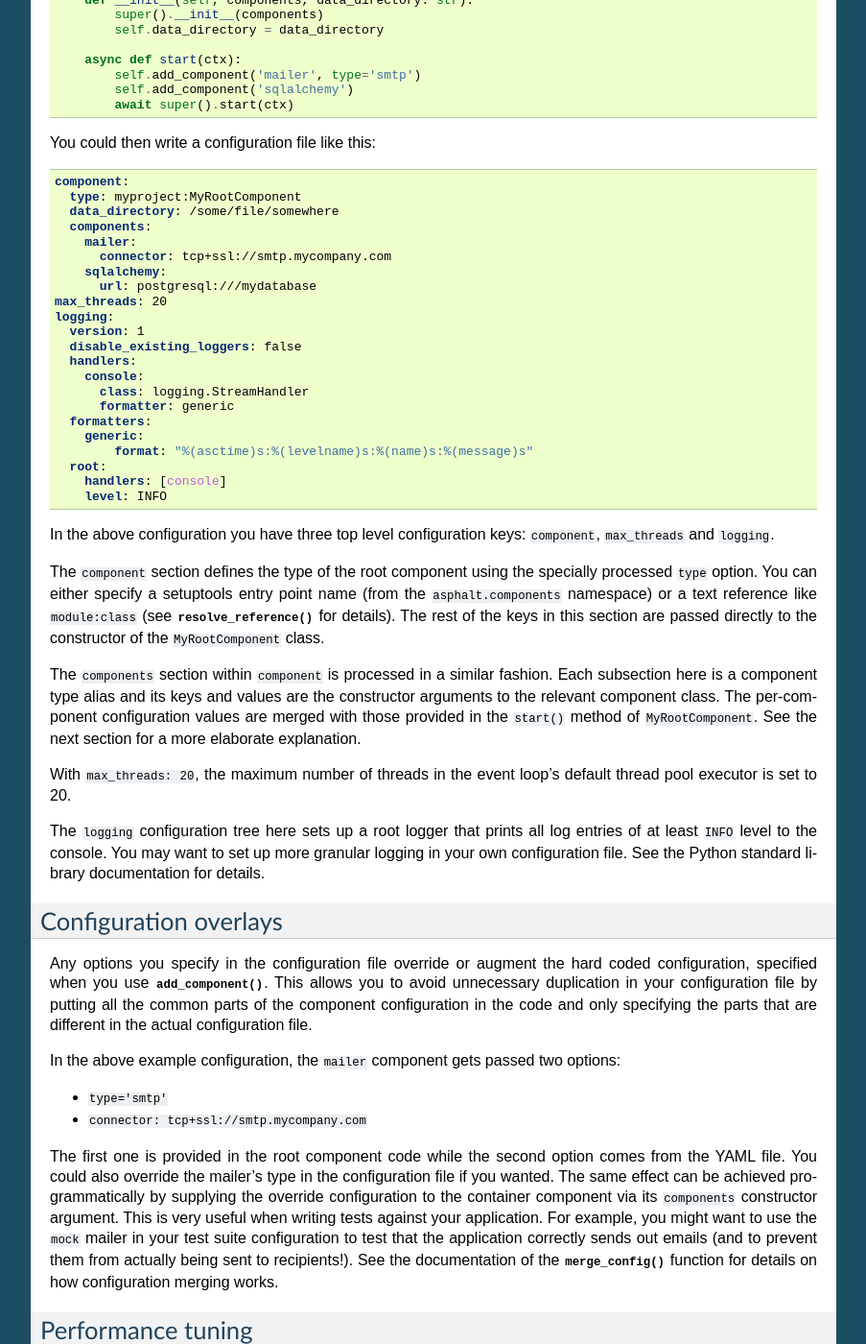
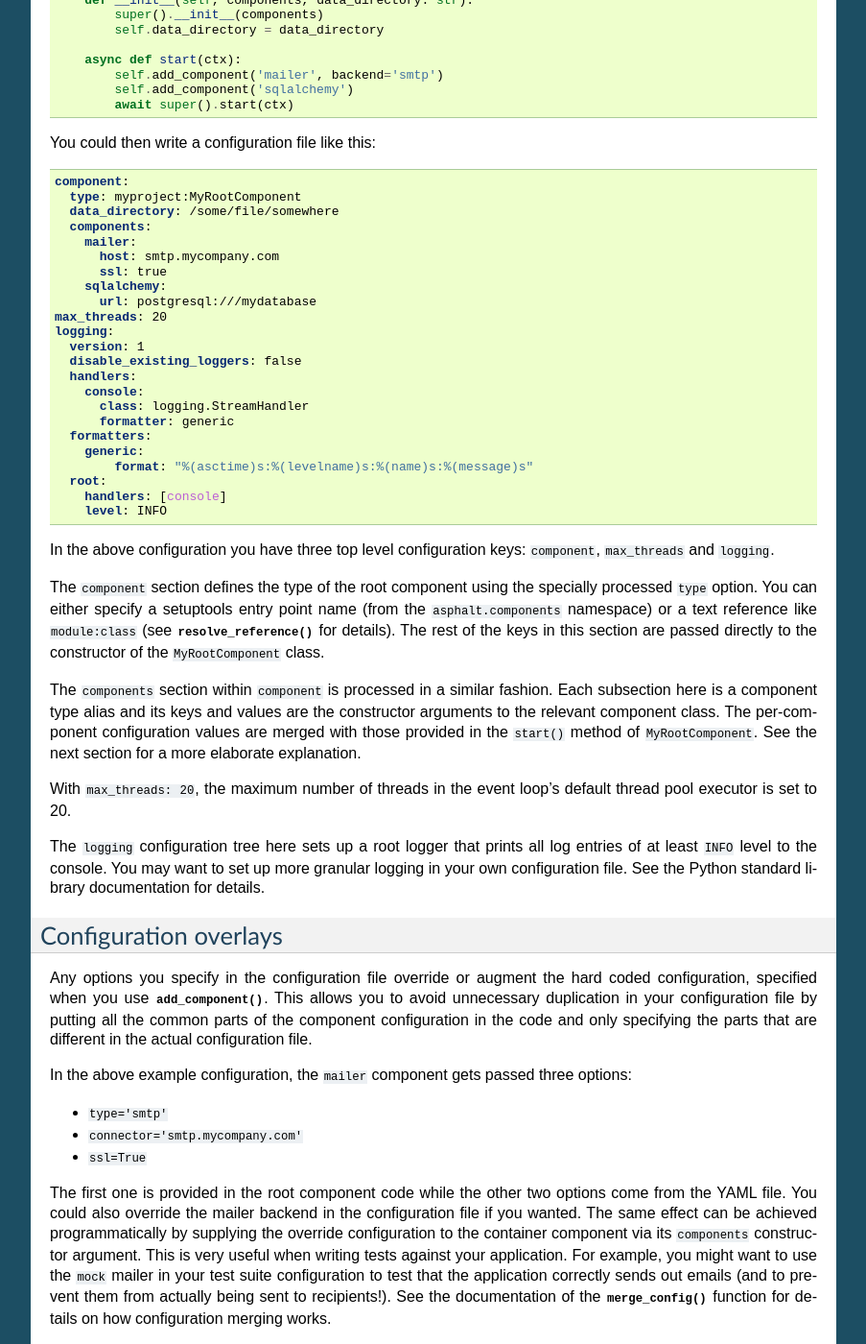
Before and after one commit to asphalt-framework/asphalt, a Sphinx documentation site: the page built from docs/userguide/deployment.rst, in a window 1280 px wide and 1400 px high, scrolled down 788 px. Shown: the whole window at 96% size, without its empty margins (198-1101 px from the left). Built offline with Sphinx 7.4.7, drawn with Linux system fonts in a browser that asks for light colours.

Commit message:
Fixed example configuration in deployment docs
The connector system is gone and the mailer has been updated accordingly.
Also, the "type" argument was wrong to begin with.

```diff
--- a/docs/userguide/deployment.rst
+++ b/docs/userguide/deployment.rst
@@ -46,7 +46,7 @@ Suppose you had the following component class as your root component::
             self.data_directory = data_directory
 
         async def start(ctx):
-            self.add_component('mailer', type='smtp')
+            self.add_component('mailer', backend='smtp')
             self.add_component('sqlalchemy')
             await super().start(ctx)
 
@@ -59,7 +59,8 @@ You could then write a configuration file like this:
       data_directory: /some/file/somewhere
       components:
         mailer:
-          connector: tcp+ssl://smtp.mycompany.com
+          host: smtp.mycompany.com
+          ssl: true
         sqlalchemy:
           url: postgresql:///mydatabase
     max_threads: 20
@@ -109,13 +110,14 @@ This allows you to avoid unnecessary duplication in your configuration file by p
 common parts of the component configuration in the code and only specifying the parts that are
 different in the actual configuration file.
 
-In the above example configuration, the ``mailer`` component gets passed two options:
+In the above example configuration, the ``mailer`` component gets passed three options:
 
 * ``type='smtp'``
-* ``connector: tcp+ssl://smtp.mycompany.com``
+* ``connector='smtp.mycompany.com'``
+* ``ssl=True``
 
-The first one is provided in the root component code while the second option comes from the YAML
-file. You could also override the mailer's type in the configuration file if you wanted. The same
+The first one is provided in the root component code while the other two options come from the YAML
+file. You could also override the mailer backend in the configuration file if you wanted. The same
 effect can be achieved programmatically by supplying the override configuration to the container
 component via its ``components`` constructor argument. This is very useful when writing tests
 against your application. For example, you might want to use the ``mock`` mailer in your test suite
```
